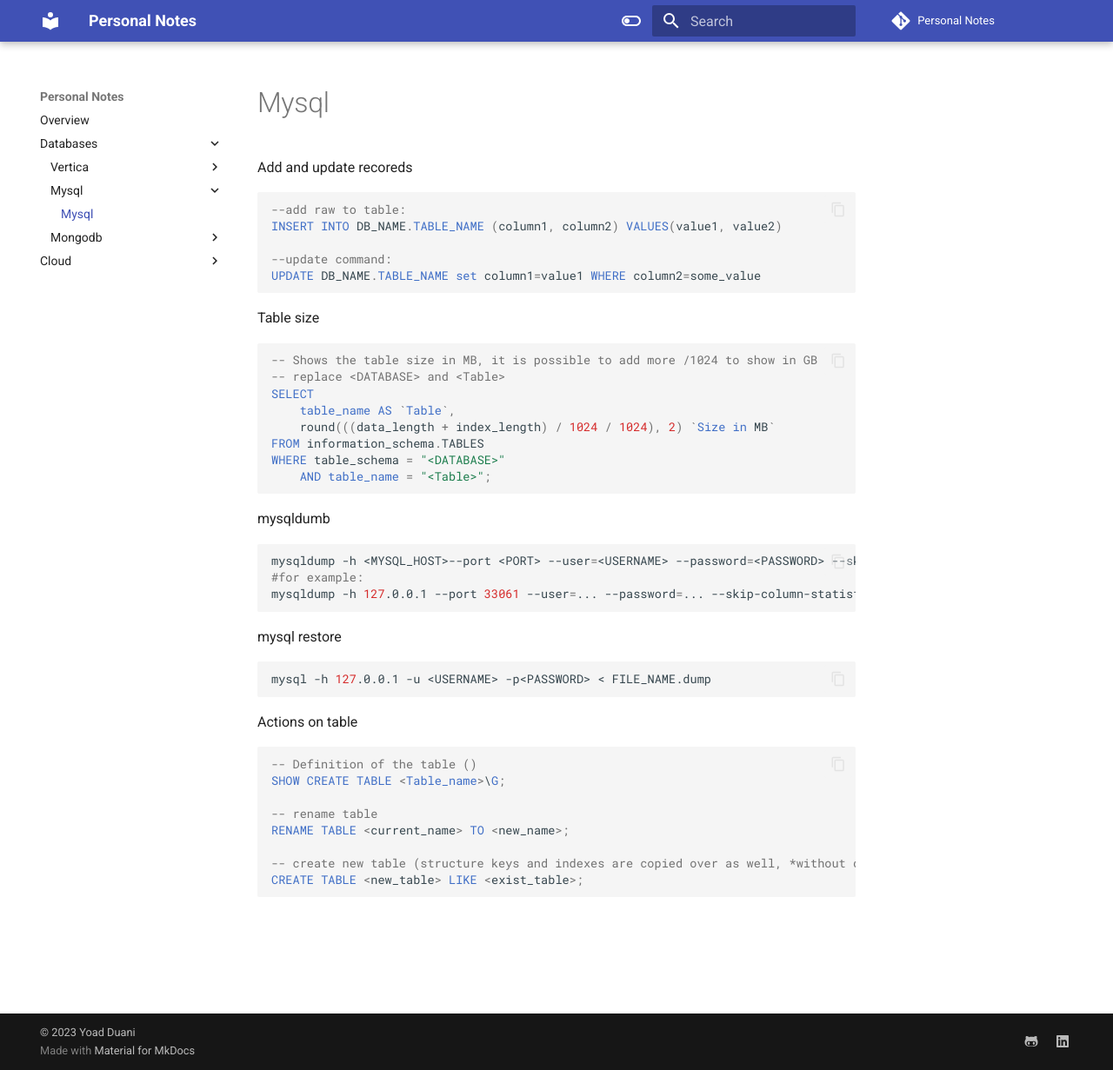
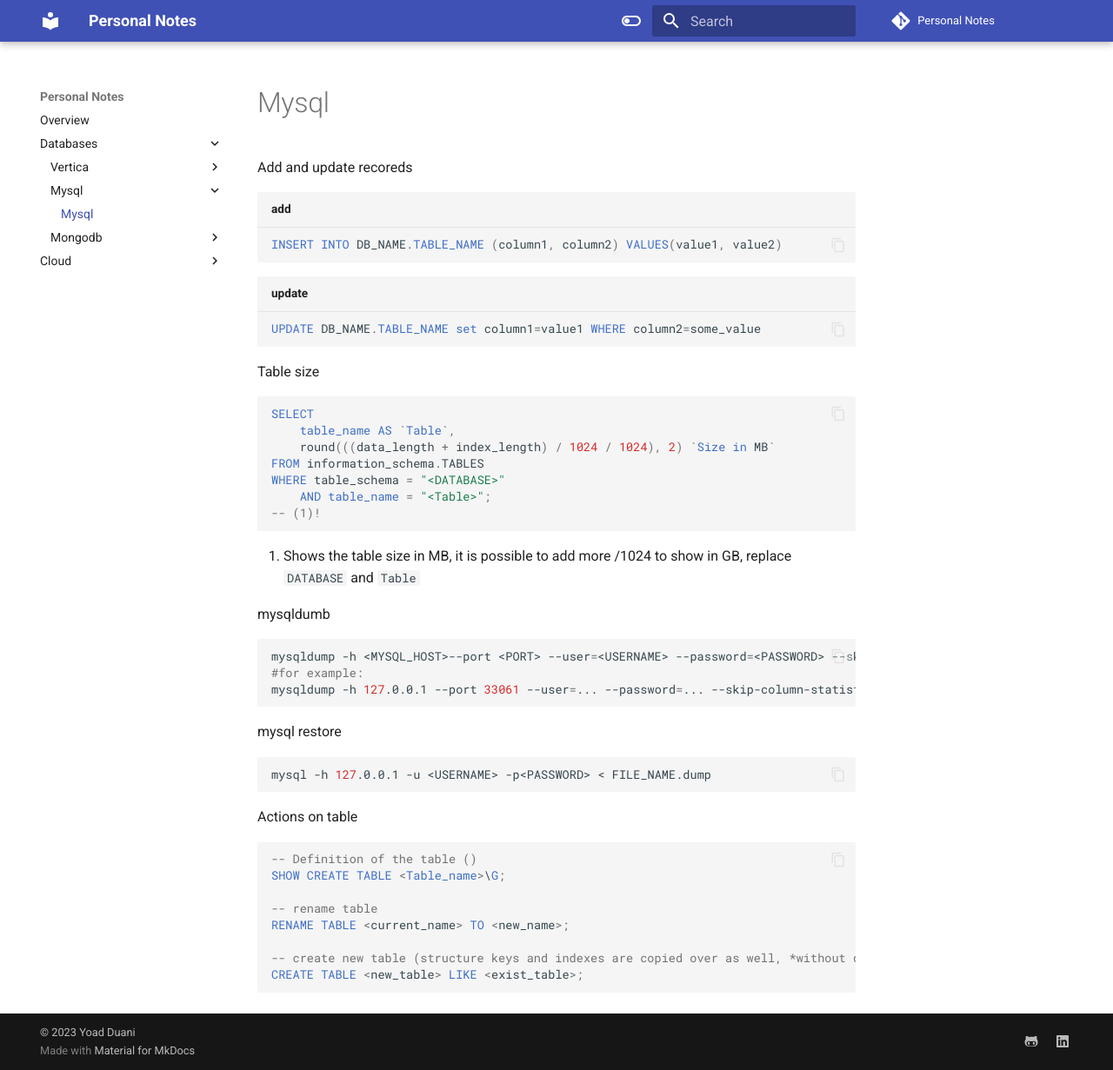
Before and after one commit to Yoad-Duani/personal_notes, an MkDocs documentation site: the page built from docs/dbs/mysql/mysql.md, in a window 1280 px wide and 1231 px high. Shown: the whole window at 87% size. Built offline with MkDocs 1.6.1 and Material for MkDocs 9.7.7, drawn with Linux system fonts in a browser that asks for light colours; comment, search, counter and statistics services are not loaded.

Commit message:
Update docs

````diff
--- a/docs/dbs/mysql/mysql.md
+++ b/docs/dbs/mysql/mysql.md
@@ -2,26 +2,27 @@
 
 Add  and update recoreds
 
-```sql
---add raw to table:
+```sql title="add"
 INSERT INTO DB_NAME.TABLE_NAME (column1, column2) VALUES(value1, value2)
+```
 
---update command:
+```sql title="update"
 UPDATE DB_NAME.TABLE_NAME set column1=value1 WHERE column2=some_value
 ```
 
 Table size
 
 ```sql
--- Shows the table size in MB, it is possible to add more /1024 to show in GB
--- replace <DATABASE> and <Table>
 SELECT
     table_name AS `Table`,
     round(((data_length + index_length) / 1024 / 1024), 2) `Size in MB`
 FROM information_schema.TABLES
 WHERE table_schema = "<DATABASE>"
     AND table_name = "<Table>";
+-- (1)!
 ```
+
+1. Shows the table size in MB, it is possible to add more /1024 to show in GB, replace `DATABASE` and `Table`
 
 mysqldumb
 
````
